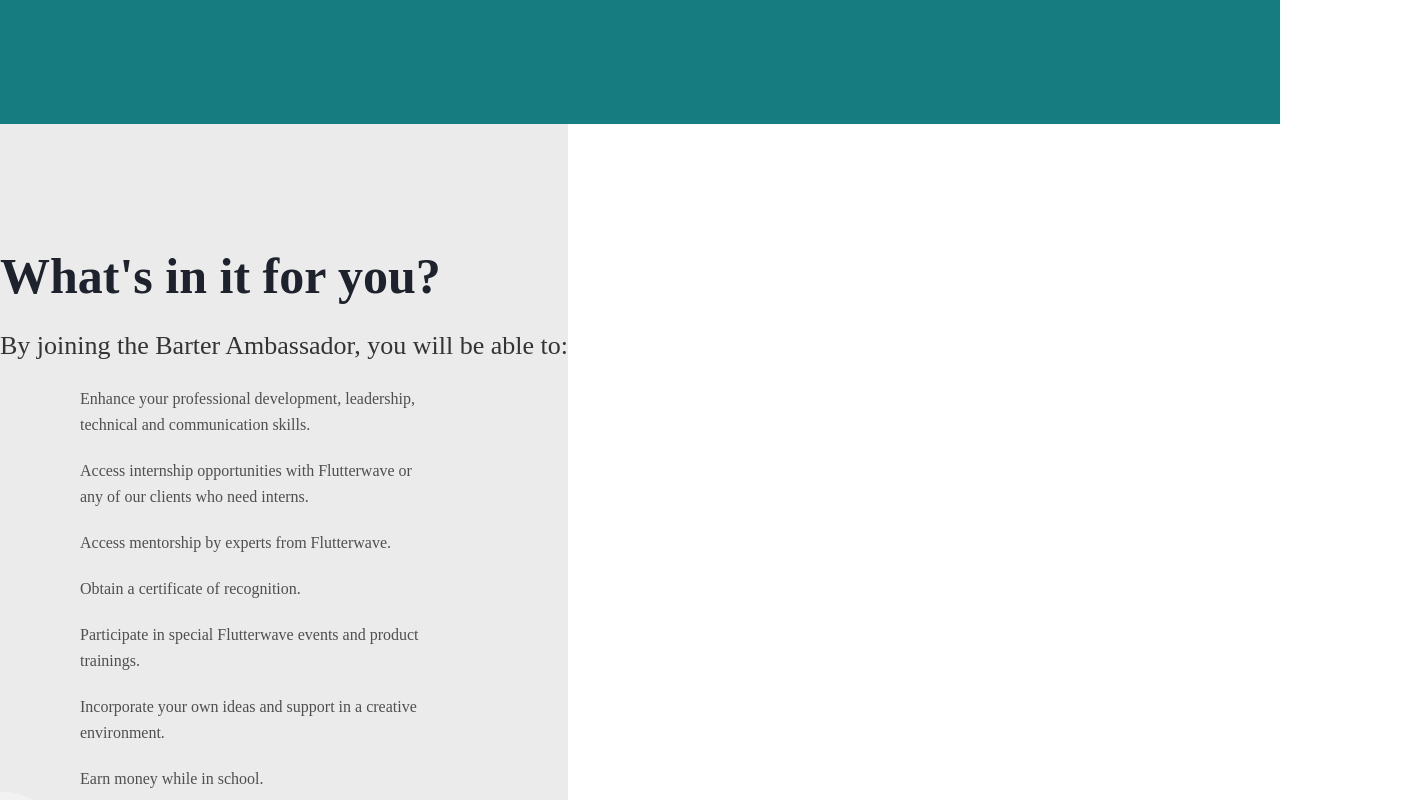
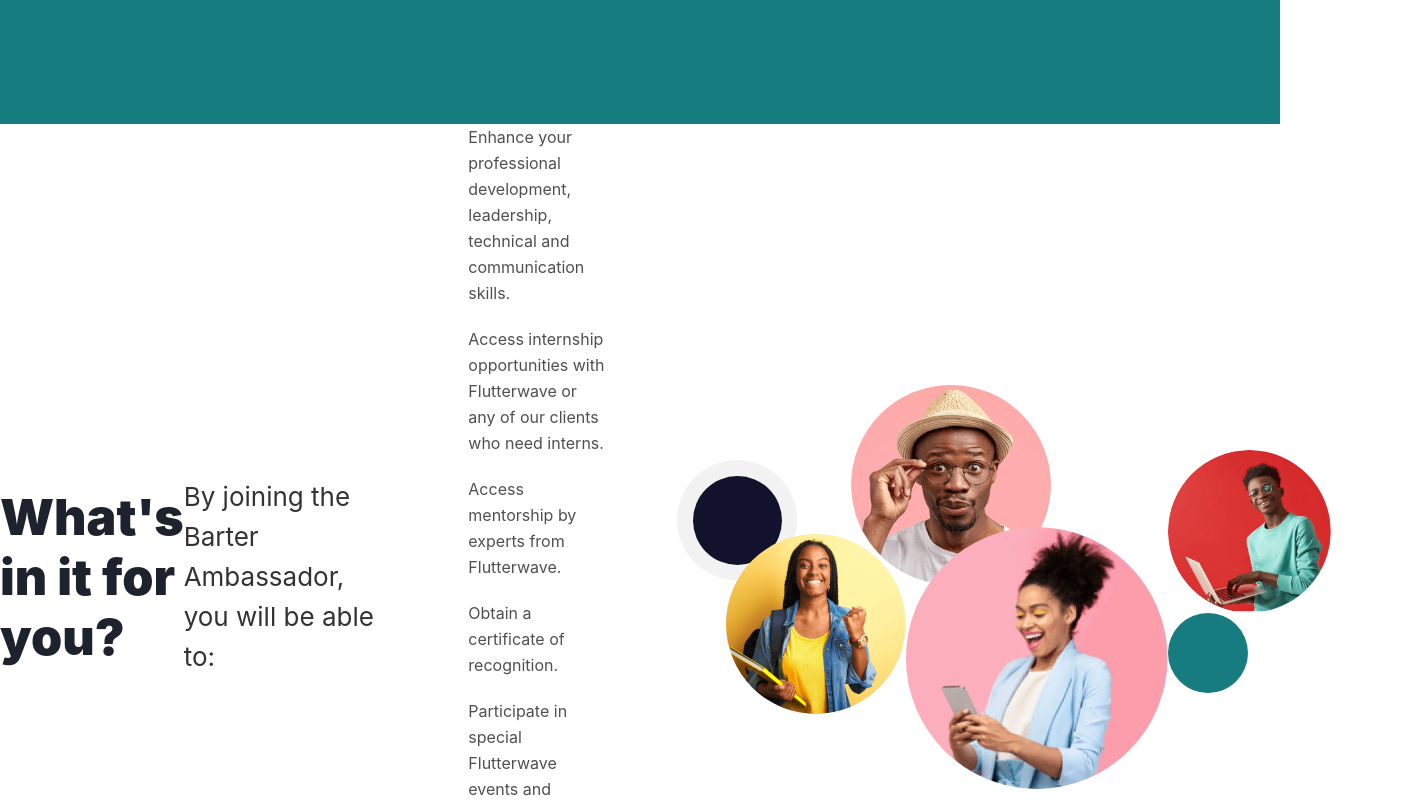
Before and after one commit to Portfolio-React-Team1/barter_clone, a React (Create React App) app: page /student-ambassador in a window 1280 px wide. Shown: the part 1600-2400 px from the top of the page, 1419 px wide, since content can reach past the window. Built offline with nearby package versions, Linux system fonts and the light colour scheme; a web font is replaced by a local one.

Commit message:
ambassador page updated

```diff
--- a/src/pages/student_ambassador/Ambas.css
+++ b/src/pages/student_ambassador/Ambas.css
@@ -213,15 +213,20 @@
   color: #f5a623;
 }
 
-.section-four {
+.section-content {
+  align-items: center;
   display: flex;
-  align-items: center;
+  justify-content: space-between;
 }
 
-.section-four .wider {
-  flex: 0 1 auto;
+.section-content .wider {
+  width: calc(52% - 60px);
 }
-.section-four h3 {
+.section-content column:not(:last-of-type) {
+  margin-bottom: 0;
+}
+
+.section-content h3 {
   font-size: 50px;
   line-height: 60px;
   margin-bottom: 20px;
@@ -229,21 +234,21 @@
   font-weight: 900;
 }
 
-.section-four .paragraph:not(:last-child) {
+.section-content .paragraph:not(:last-child) {
   margin-bottom: 20px;
 }
-.section-four .paragraph {
+.section-content .paragraph {
   font-size: 26px;
   line-height: 40px;
 }
-.section-four .paragraph {
+.section-content .paragraph {
   color: #333;
 }
-.section-four p {
+.section-content p {
   margin: 0;
 }
 
-.section-four .list {
+.section-content .list {
   -webkit-box-align: start;
   align-items: flex-start;
   display: flex;
@@ -278,7 +283,7 @@
   position: relative;
 }
 
-.section-four .small {
+.small {
   width: calc(48% - 60px);
 }
 
@@ -406,7 +411,6 @@
   color: #12122c;
   display: inline-block;
   font-weight: 800;
-
   text-decoration: none;
   text-transform: capitalize;
 }
--- a/src/pages/student_ambassador/Programdesc.js
+++ b/src/pages/student_ambassador/Programdesc.js
@@ -7,10 +7,8 @@ import Ambas9 from "../../assets/images/ambassador-9.png";
 
 function Programdesc() {
   return (
-    <div className="section-four">
-      <div className="container">
-        <div className="row">
-          <div className="col-md-6 wider ">
+    <div className="section-content row">
+      <div className=" col section-content column wider ">
         <h3 className="heading"> What's in it for you?</h3>
         <p className="paragraph">
           {" "}
@@ -31,13 +29,12 @@ function Programdesc() {
             Participate in special Flutterwave events and product trainings.
           </li>
           <li>
-                Incorporate your own ideas and support in a creative
-                environment.
+            Incorporate your own ideas and support in a creative environment.
           </li>
           <li>Earn money while in school.</li>
         </ul>
       </div>
-          <div className="col-md-6 small">
+      <div className=" section-content col-md-6 small">
         <div className="figures">
           <div className=" figure fig--1">
             <div className="figure-box"></div>
@@ -64,8 +61,6 @@ function Programdesc() {
         </div>
       </div>
     </div>
-      </div>
-    </div>
   );
 }
 
```
Lines whose indentation alone changed are shown as unchanged.
